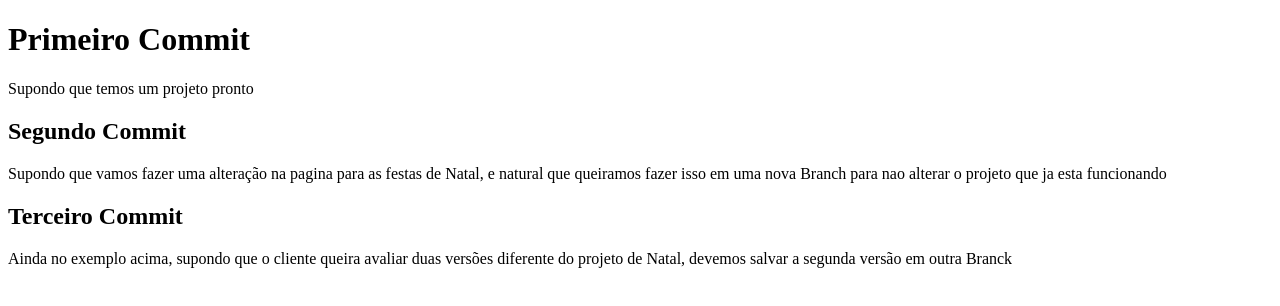
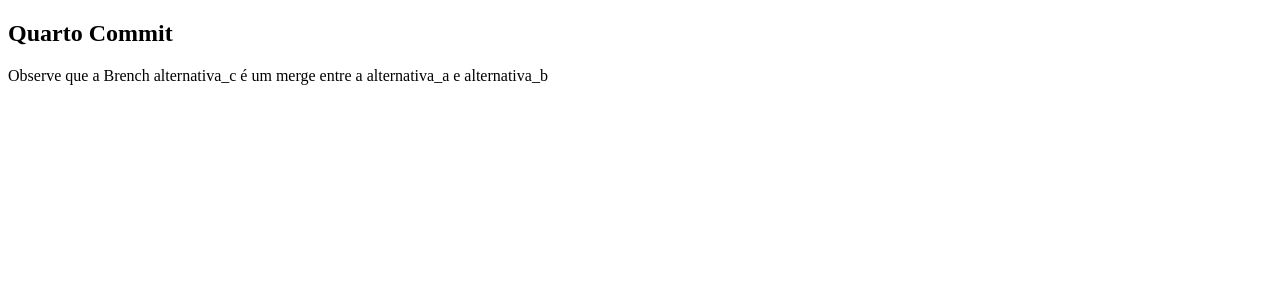
Before and after one commit to raphmonte/Git-Aula1, a plain HTML site: page index.html in a window 1280 px wide. Drawn offline with Linux system fonts and the light colour scheme.

Commit message:
Fazendo um merge entre as brench's

```diff
--- a/index.html
+++ b/index.html
@@ -6,11 +6,7 @@
     <title>Aula1</title>
 </head>
 <body>
-    <h1>Primeiro Commit</h1>
-    <p>Supondo que temos um projeto pronto</p>
-    <h2>Segundo Commit</h2>
-    <p>Supondo que vamos fazer uma alteração na pagina para as festas de Natal, e natural que queiramos fazer isso em uma nova Branch para nao alterar o projeto que ja esta funcionando</p>
-    <h2>Terceiro Commit</h2>
-    <p>Ainda no exemplo acima, supondo que o cliente queira avaliar duas versões diferente do projeto de Natal, devemos salvar a segunda versão em outra Branck </p>
+    <h2>Quarto Commit</h2>
+    <p>Observe que a Brench alternativa_c é um merge entre a alternativa_a e alternativa_b </p>
 </body>
 </html>
```
